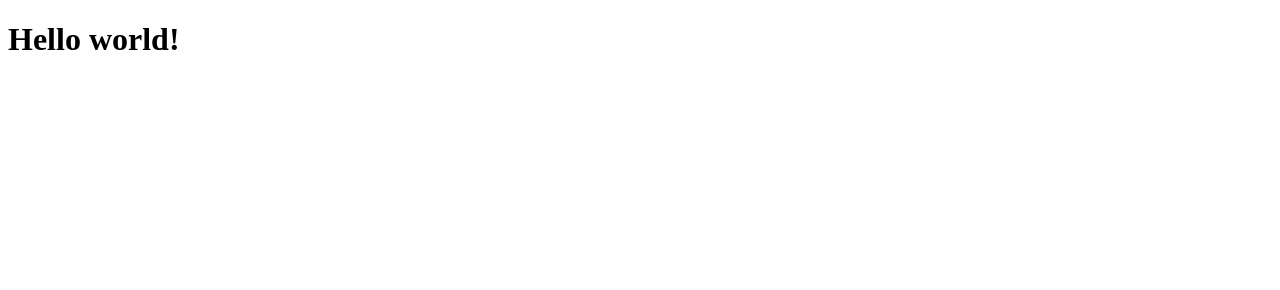
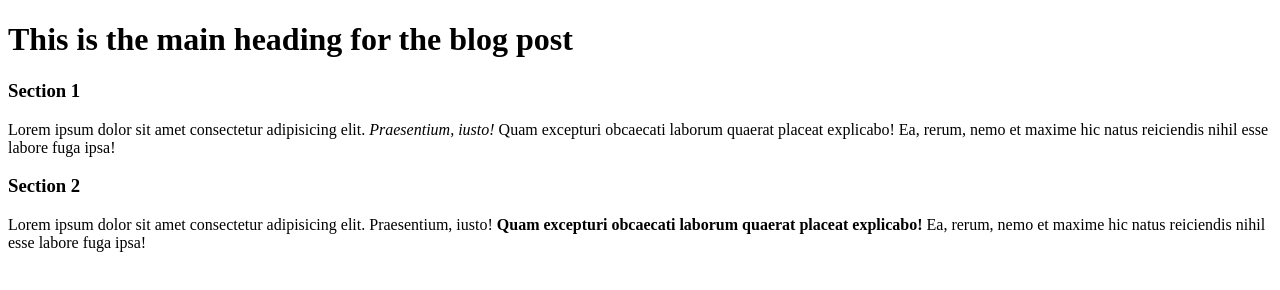
Before and after one commit to YuryiM/git_test, a plain HTML site: page index.html in a window 1280 px wide. Drawn offline with Linux system fonts and the light colour scheme.

Commit message:
Added basic html

```diff
--- a/index.html
+++ b/index.html
@@ -5,6 +5,11 @@
         <title>Homepage</title>
     </head>
     <body>
-        <h1>Hello world!</h1>
+        <h1>This is the main heading for the blog post</h1>
+        <h3>Section 1</h3>
+        <p>Lorem ipsum dolor sit amet consectetur adipisicing elit. <em>Praesentium, iusto!</em> Quam excepturi obcaecati laborum quaerat placeat explicabo! Ea, rerum, nemo et maxime hic natus reiciendis nihil esse labore fuga ipsa!</p>
+        <h3>Section 2</h3>
+        <p>Lorem ipsum dolor sit amet consectetur adipisicing elit. Praesentium, iusto! <strong>Quam excepturi obcaecati laborum quaerat placeat explicabo!</strong> Ea, rerum, nemo et maxime hic natus reiciendis nihil esse labore fuga ipsa!</p>
+        <!-- This is an html comment -->
     </body>
 </html>
```
